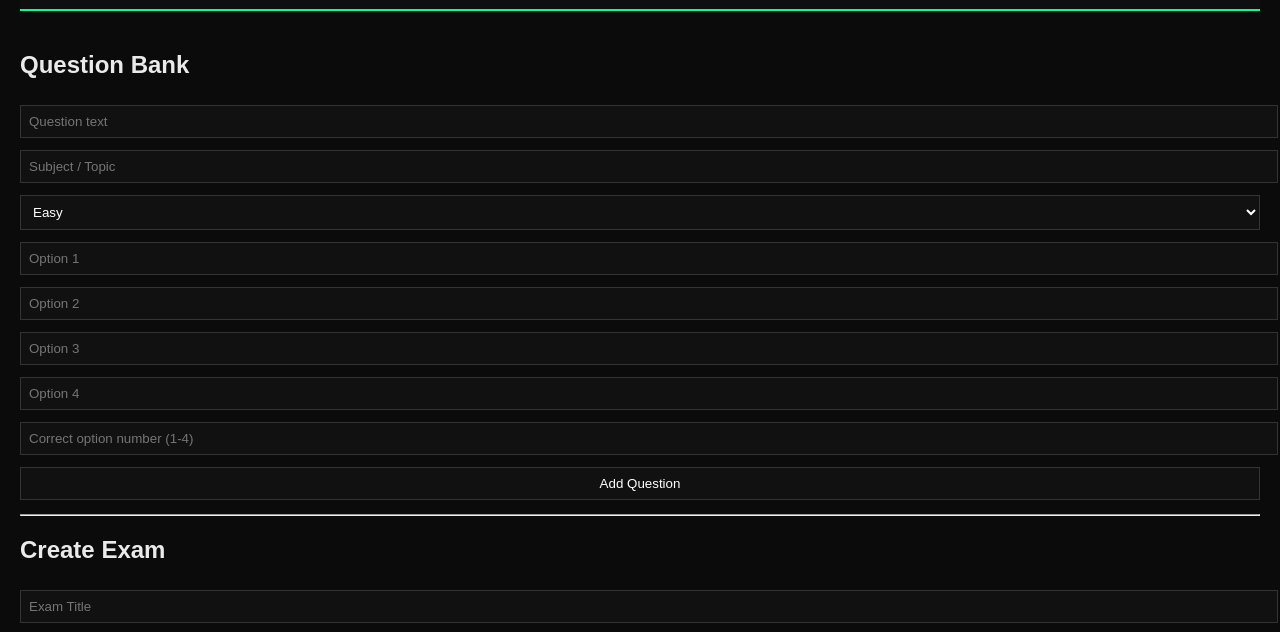
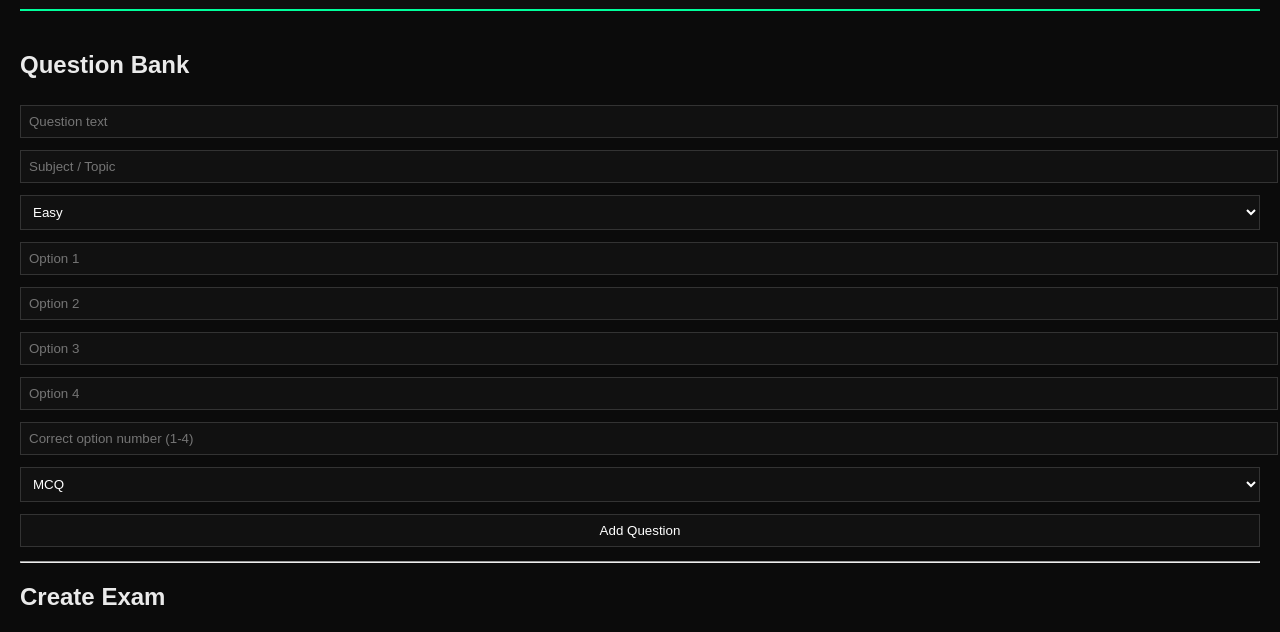
Before and after one commit to reethusrinvas-byte/onlineexam, a plain HTML site: page index.html in a window 1280 px wide. Shown: the part 150-782 px from the top of the page. Drawn offline with Linux system fonts and the light colour scheme.

Commit message:
Update index.html

```diff
--- a/index.html
+++ b/index.html
@@ -37,6 +37,14 @@
 </div>
 
 <input id="correctInput" placeholder="Correct option number (1-4)">
+<select id="qType">
+  <option value="MCQ">MCQ</option>
+  <option value="Multi-select">Multi-select</option>
+  <option value="True/False">True/False</option>
+  <option value="Fill">Fill</option>
+  <option value="Short">Short</option>
+</select>
+
 <button id="addQ">Add Question</button>
 
 <div id="bankList"></div>
```
